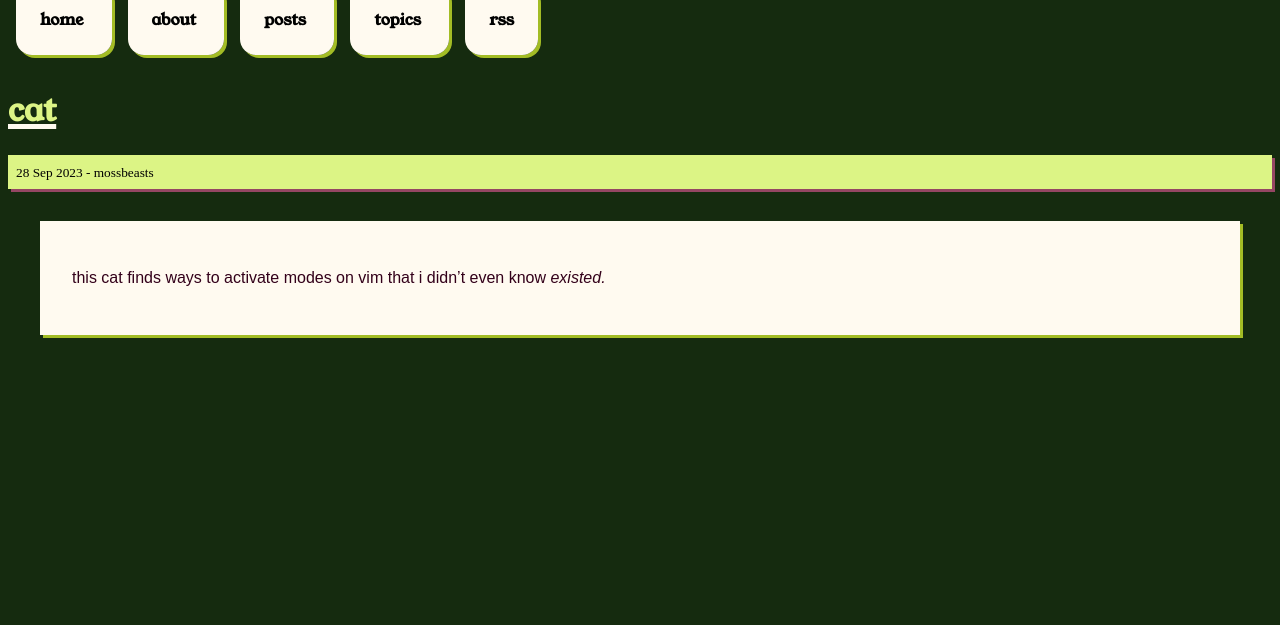
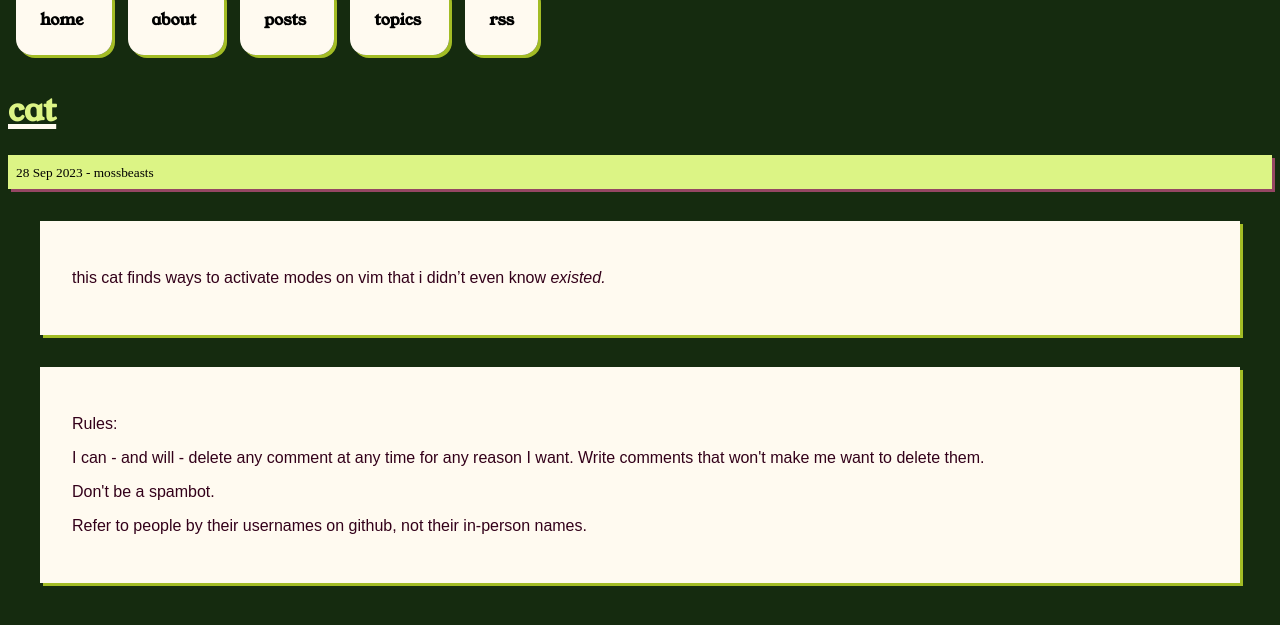
Before and after one commit to mossbeasts/mossbeasts.github.io, a Jekyll site: the page built from _posts/2023-09-28-cat.md, in a window 1280 px wide. Shown: the top 625 px of the page. Built offline with Jekyll 4.4.1, drawn with Linux system fonts in a browser that asks for light colours; comment, search, counter and statistics services are not loaded.

Commit message:
comments?

```diff
--- a/_layouts/default.html
+++ b/_layouts/default.html
@@ -15,5 +15,6 @@
 		{{ content }}
 		<br />
 		<br />
+
 	</body>
 </html>
--- a/_layouts/post.html
+++ b/_layouts/post.html
@@ -7,3 +7,25 @@
 <div class="postbody">
 {{ content }}
 </div>
+
+<div class="postbody">
+	<p><bold>Rules:</bold></p>
+	<p>I can - and will - delete any comment at any time for any reason I want. Write comments that won't make me want to delete them.</p>
+	<p>Don't be a spambot.</p>
+	<p>Refer to people by their usernames on github, not their in-person names.</p>
+<script src="https://giscus.app/client.js"
+        data-repo="mossbeasts/mossbeasts.github.io"
+        data-repo-id="R_kgDOJoZ4hw"
+        data-category="General"
+        data-category-id="DIC_kwDOJoZ4h84CZxRO"
+        data-mapping="pathname"
+        data-strict="1"
+        data-reactions-enabled="1"
+        data-emit-metadata="0"
+        data-input-position="top"
+        data-theme="noborder_light"
+        data-lang="en"
+        crossorigin="anonymous"
+        async>
+</script>
+</div>
```
